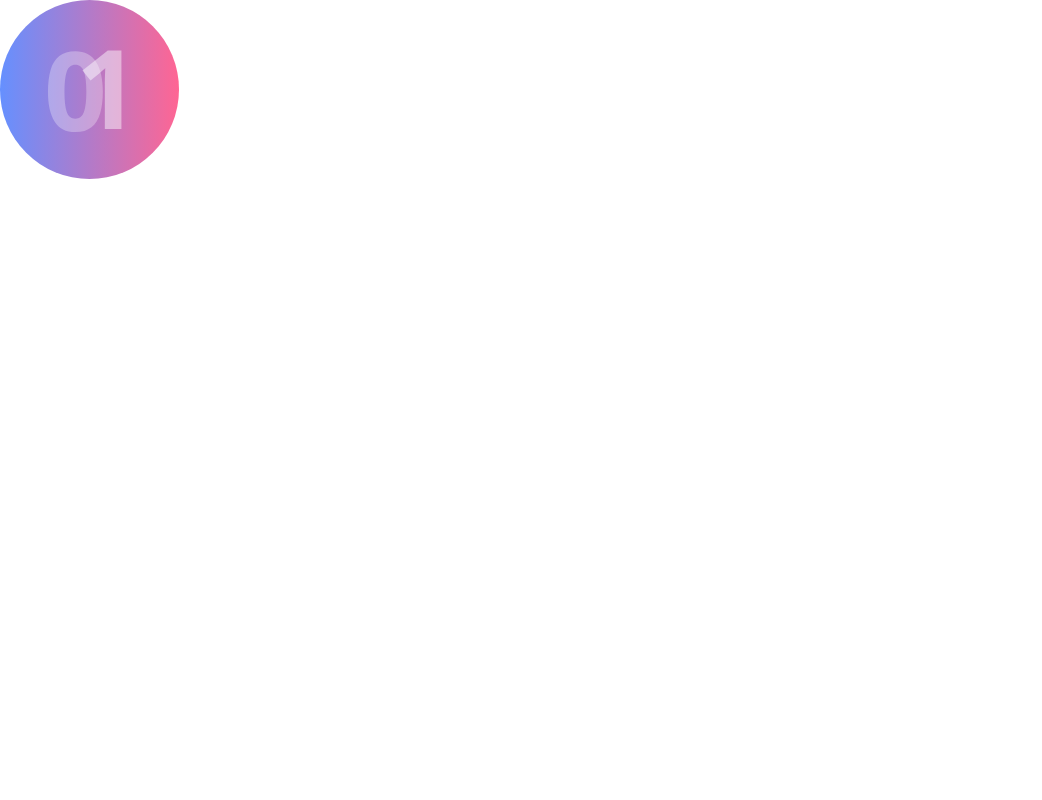
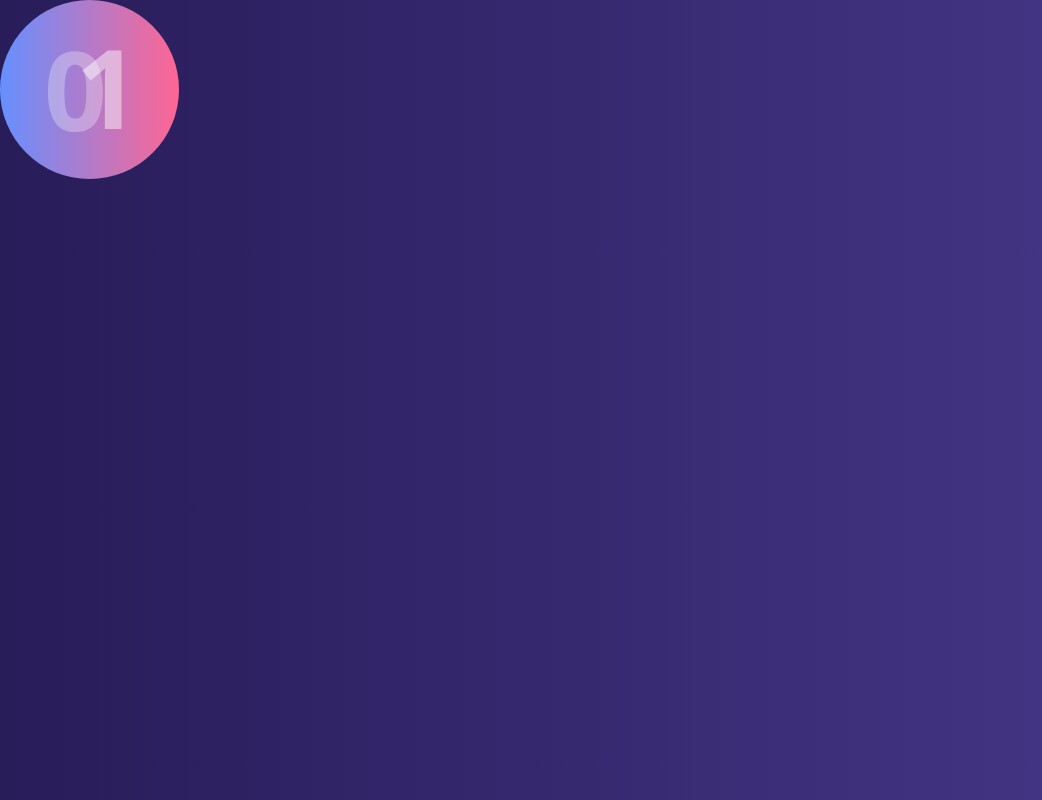
Before and after one commit to suhdonghwi/qubit, a React (Create React App) app: page / in a window 1280 px wide. Shown: the whole page, without its empty margins (0-1042 px from the left). Built offline with nearby package versions, Linux system fonts and the light colour scheme.

Commit message:
feat: add body background color

```diff
--- a/src/index.css
+++ b/src/index.css
@@ -1,3 +1,5 @@
 body {
   margin: 0;
+  background: linear-gradient(to right, #281C59, #49398C);
+  min-height: 100vh;
 }
```
